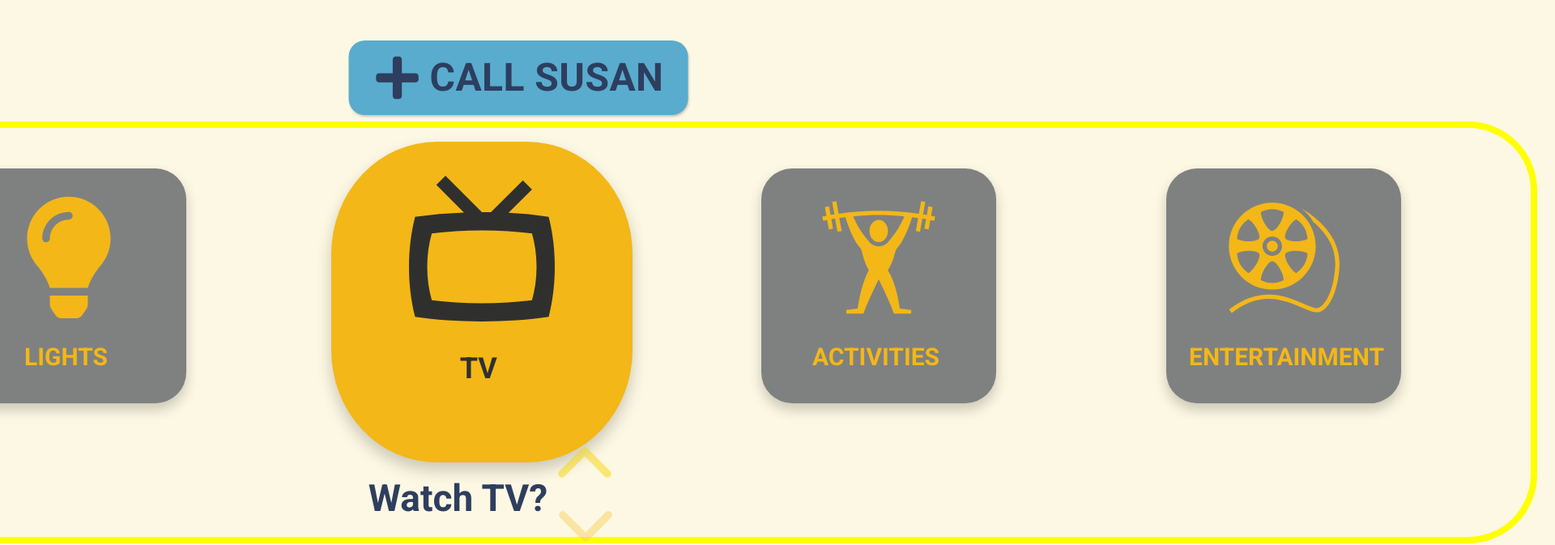
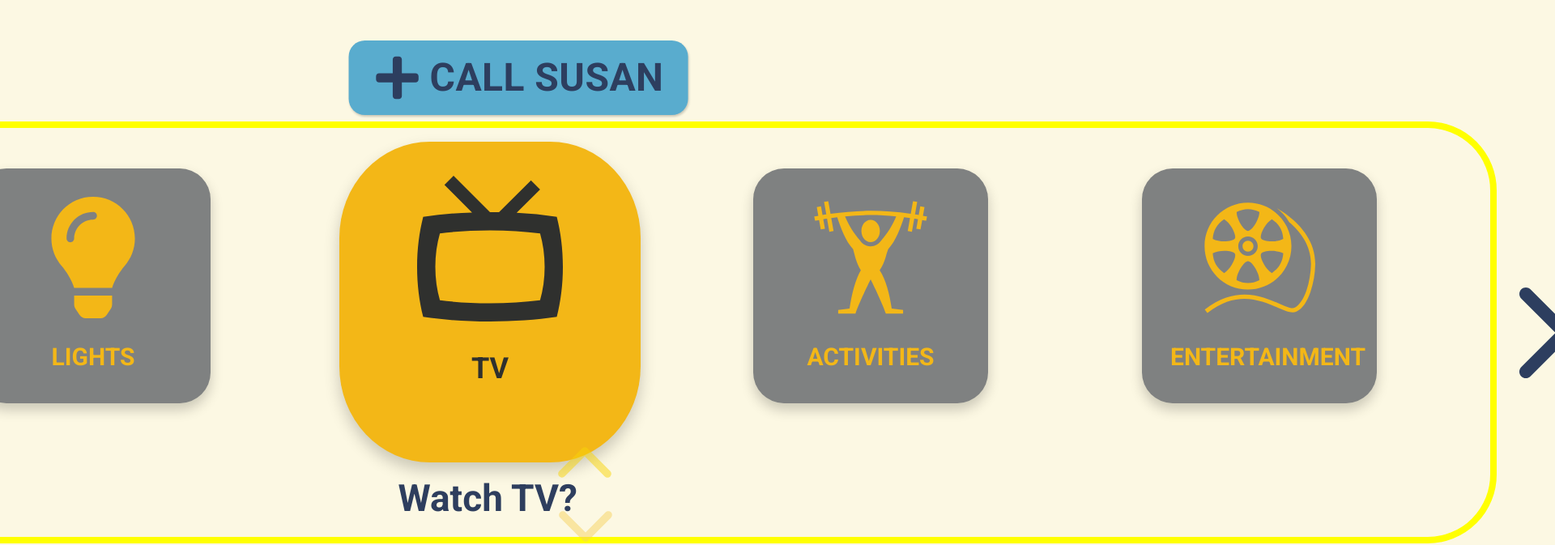
Before and after one commit to whimsical-phoenix/just-for-us, a React (Create React App) app: page /garden-loft-app/home in a window 1280 px wide. Shown: the top 673 px of the page at 81% size, 1920 px wide, since content can reach past the window. Built offline with nearby package versions, Linux system fonts and the light colour scheme.

Commit message:
text alignment

```diff
--- a/src/components/ProfileCard/ProfileCard.js
+++ b/src/components/ProfileCard/ProfileCard.js
@@ -213,7 +213,7 @@ const ProfileCardContainer = styled.div`
   background: ${(props) =>
     props.active ? "#f3b717" : props.backgroundColor || "#7F8181"};
   border-radius: ${(props) =>
-    props.active ? "35%" : props.borderRadius || "38px"};
+    props.active ? "30%" : props.borderRadius || "38px"};
   box-shadow: 0 8px 16px rgba(0, 0, 0, 0.2);
   margin: 50px;
   padding: 20px;
@@ -290,7 +290,7 @@ const CardContent = styled.div`
 
   h3 {
     margin: 15px;
-    margin-left: 3px;
+    margin-left: 10px;
     padding-left: 5px;
     color: #f3b717;
     font-size: 30px;
@@ -304,6 +304,9 @@ const TextBelowCard = styled.h1`
   transform: translate(-50%, -50%);
   color: black;
   display: ${(props) => (props.active ? "block" : "none")};
+`;
+const ProfileCardDisplay = styled.div`
+  display: unset;
 `;
 
 const ProfileCard = ({
@@ -325,6 +328,7 @@ const ProfileCard = ({
   };
 
   return (
+    <ProfileCardDisplay>
       <ProfileCardLink to={link}>
         <ProfileCardContainer
           className={`profile-card-div ${active ? "slick-center" : ""}`}
@@ -340,6 +344,7 @@ const ProfileCard = ({
           <TextBelowCard active={active}>{textBelowCard}</TextBelowCard>
         </ProfileCardContainer>
       </ProfileCardLink>
+    </ProfileCardDisplay>
   );
 };
 
--- a/src/pages/Home.js
+++ b/src/pages/Home.js
@@ -1115,7 +1115,7 @@ const HomeContainer = styled.div`
 
 const CarouselWrapper = styled.div`
   margin: 0 auto;
-  max-width: 2500px;
+  max-width: 2400px;
   max-height: 800px;
   justify-content: center;
   display: block;
@@ -1225,13 +1225,14 @@ const cardData = [
   {
     icon: <TvIcon />,
     title: "TV",
-    spaceBeforeBelowCard: ".. ..",
+    spaceBeforeBelowCard: ".. ....",
     textBelowCard: "Watch TV?",
     page: <Television />,
   },
   {
     icon: <GiWeightLiftingUp size={150} />,
     title: "ACTIVITIES",
+    spaceBeforeBelowCard: "..",
     textBelowCard: "Join an Activity?",
     page: <Activities />,
   },
@@ -1244,6 +1245,7 @@ const cardData = [
   {
     icon: <IoMdPhotos size={150} />,
     title: "GALLERY",
+    spaceBeforeBelowCard: ".....",
     textBelowCard: "View Gallery?",
   },
   {
@@ -1255,6 +1257,7 @@ const cardData = [
   {
     icon: <FaLightbulb size={150} />,
     title: "LIGHTS",
+    spaceBeforeBelowCard: "... ..",
     textBelowCard: "Change Lights?",
     page: <Lights />,
   },
```
Lines whose indentation alone changed are shown as unchanged.
